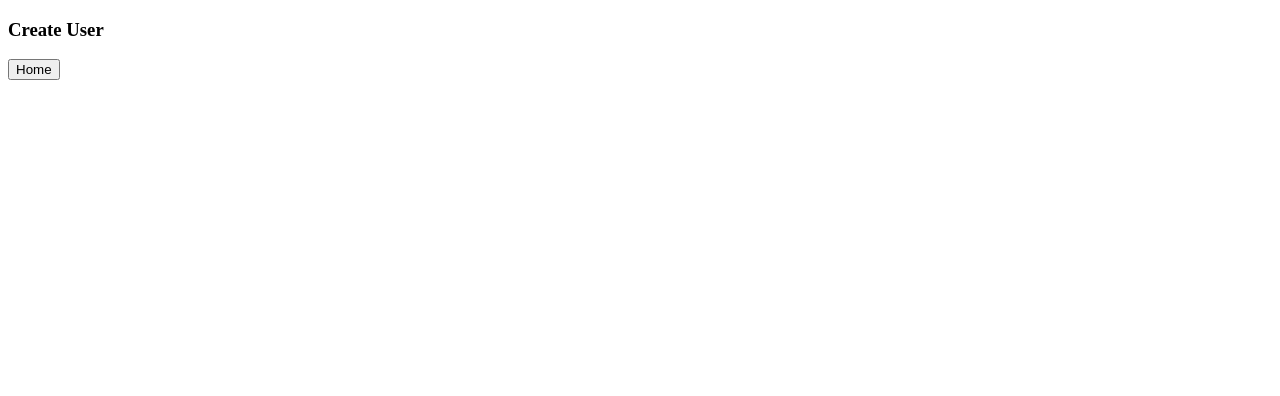
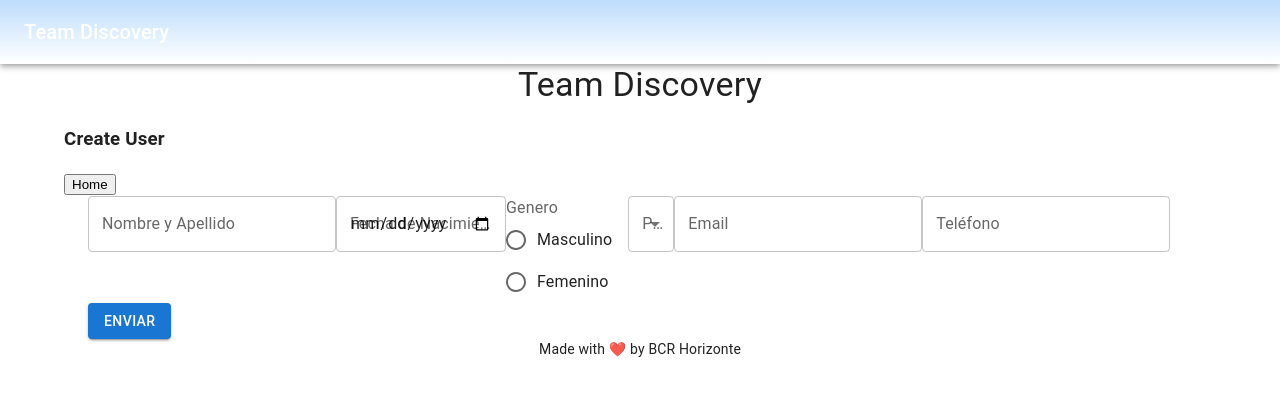
Before and after one commit to eliasbenavides/hackatoonbcr, a React (Vite) app: page /create-user in a window 1280 px wide. Shown: the top 396 px of the page. Built offline with nearby package versions, Linux system fonts and the light colour scheme.

Commit message:
feat: adding layout system

```diff
--- a/src/App.jsx
+++ b/src/App.jsx
@@ -1,7 +1,7 @@
 import { BrowserRouter, Routes, Route } from "react-router-dom";
-import CreateUser from "./layouts/CreateUser";
-import SearchUsers from "./layouts/SearchUsers";
-import Home from "./layouts/Home";
+import CreateUser from "./pages/CreateUser";
+import SearchUsers from "./pages/SearchUsers";
+import Home from "./pages/Home";
 
 function App() {
   return (
--- a/src/layouts/CreateUser.jsx
+++ /dev/null
@@ -1,15 +0,0 @@
-import { Link } from "react-router-dom";
-const CreateUser = () => {
-  return (
-    <div>
-      <h3>Create User</h3>
-      <div>
-        <Link to={"/"}>
-          <button>Home</button>
-        </Link>
-      </div>
-    </div>
-  );
-};
-
-export default CreateUser;
--- /dev/null
+++ b/src/layouts/Layout.jsx
@@ -0,0 +1,41 @@
+import {
+  AppBar,
+  Toolbar,
+  Typography,
+  Container,
+  CssBaseline,
+  Box,
+} from "@mui/material";
+import { styled } from '@mui/system';
+
+const GradientAppBar = styled(AppBar)(({ theme }) => ({
+  background: 'linear-gradient(180deg, rgba(162, 205, 250, 0.7) 0%, rgba(162, 205, 250, 0) 100%)',
+}));
+
+// eslint-disable-next-line react/prop-types
+const Layout = ({ children }) => {
+
+  return (
+    <>
+      <GradientAppBar position="static">
+        <Toolbar>
+          <Typography variant="h6">Team Discovery</Typography>
+        </Toolbar>
+      </GradientAppBar>
+      <Box textAlign="center">
+        <Typography variant="h4">Team Discovery</Typography>
+      </Box>
+      <Container component="main">
+        <CssBaseline />
+        {children}
+      </Container>
+      <footer>
+        <Typography variant="body2" align="center">
+          Made with ❤️ by BCR Horizonte
+        </Typography>
+      </footer>
+    </>
+  );
+};
+
+export default Layout;
--- /dev/null
+++ b/src/pages/CreateUser.jsx
@@ -0,0 +1,120 @@
+import { Link } from "react-router-dom";
+import { useForm, Controller } from "react-hook-form";
+import {
+  TextField,
+  Radio,
+  FormControl,
+  FormControlLabel,
+  FormLabel,
+  RadioGroup,
+  Button,
+  MenuItem,
+  Select,
+  InputLabel,
+  Container,
+} from "@mui/material";
+import Layout from "../layouts/Layout";
+
+const CreateUser = () => {
+  const { control, handleSubmit } = useForm();
+  const onSubmit = (data) => {
+    console.log(data);
+  };
+  return (
+    <Layout>
+      <div>
+        <h3>Create User</h3>
+        <div>
+          <Link to={"/"}>
+            <button>Home</button>
+          </Link>
+        </div>
+      </div>
+      <Container
+        style={{
+          display: "flex",
+          flexDirection: "column",
+          alignItems: "center",
+          justifyContent: "center",
+        }}
+      >
+        <form onSubmit={handleSubmit(onSubmit)}>
+          <Controller
+            name="nombreApellido"
+            control={control}
+            defaultValue=""
+            render={({ field }) => (
+              <TextField {...field} label="Nombre y Apellido" />
+            )}
+          />
+          <Controller
+            name="fechaNacimiento"
+            control={control}
+            defaultValue=""
+            render={({ field }) => (
+              <TextField {...field} type="date" label="Fecha de Nacimiento" />
+            )}
+          />
+          <Controller
+            name="genero"
+            control={control}
+            defaultValue=""
+            render={({ field }) => (
+              <FormControl>
+                <FormLabel>Genero</FormLabel>
+                <RadioGroup {...field}>
+                  <FormControlLabel
+                    value="masculino"
+                    control={<Radio />}
+                    label="Masculino"
+                  />
+                  <FormControlLabel
+                    value="femenino"
+                    control={<Radio />}
+                    label="Femenino"
+                  />
+                </RadioGroup>
+              </FormControl>
+            )}
+          />
+          <Controller
+            name="profesion"
+            control={control}
+            defaultValue=""
+            render={({ field }) => (
+              <FormControl>
+                <InputLabel>Profesion</InputLabel>
+                <Select {...field}>
+                  <MenuItem value="ingeniero">Ingeniero</MenuItem>
+                  <MenuItem value="medico">Médico</MenuItem>
+                  <MenuItem value="abogado">Abogado</MenuItem>
+                </Select>
+              </FormControl>
+            )}
+          />
+          <Controller
+            name="email"
+            control={control}
+            defaultValue=""
+            render={({ field }) => (
+              <TextField {...field} label="Email" type="email" />
+            )}
+          />
+          <Controller
+            name="telefono"
+            control={control}
+            defaultValue=""
+            render={({ field }) => (
+              <TextField {...field} label="Teléfono" type="number" />
+            )}
+          />
+          <Button type="submit" variant="contained" color="primary">
+            Enviar
+          </Button>
+        </form>
+      </Container>
+    </Layout>
+  );
+};
+
+export default CreateUser;
```
Also changed, not shown: src/pages/Home.jsx (renamed from src/layouts/Home.jsx), src/pages/SearchUsers.jsx (renamed from src/layouts/SearchUsers.jsx).
